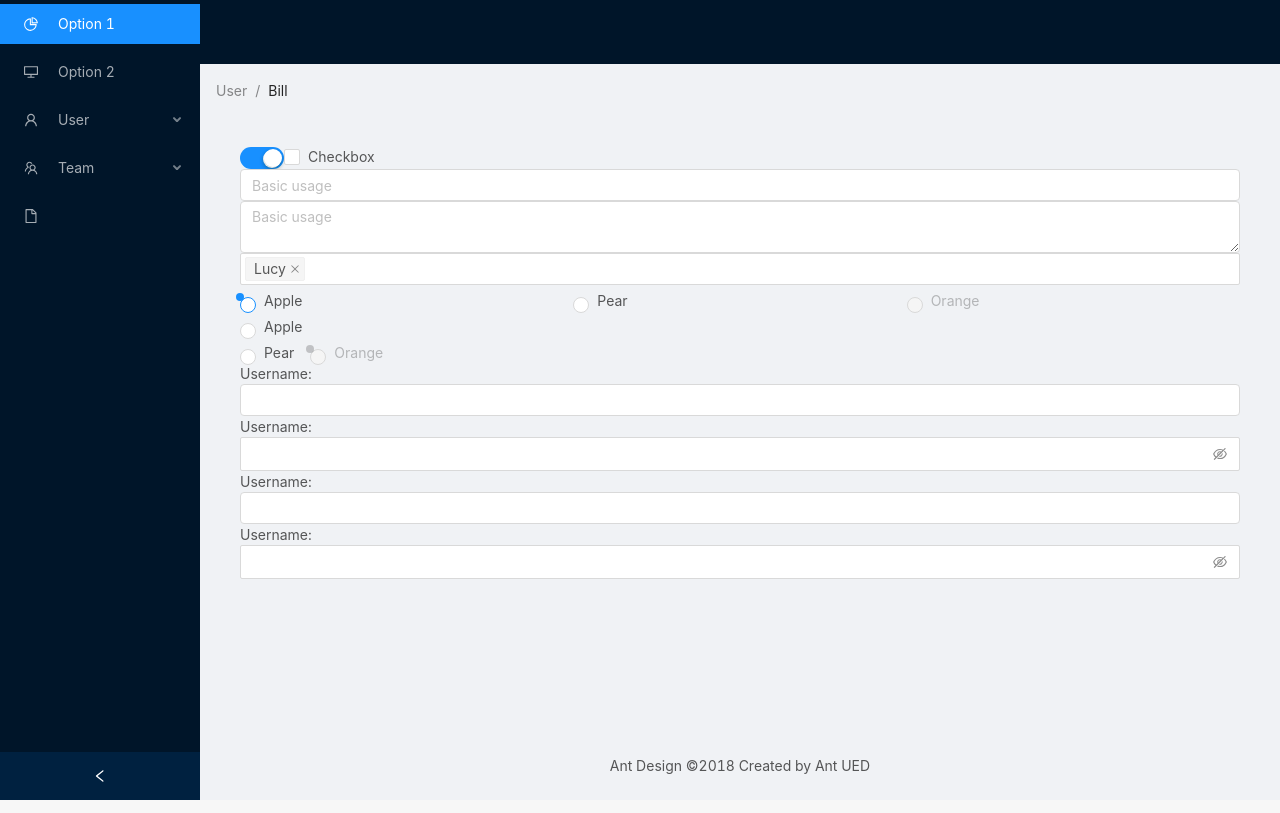
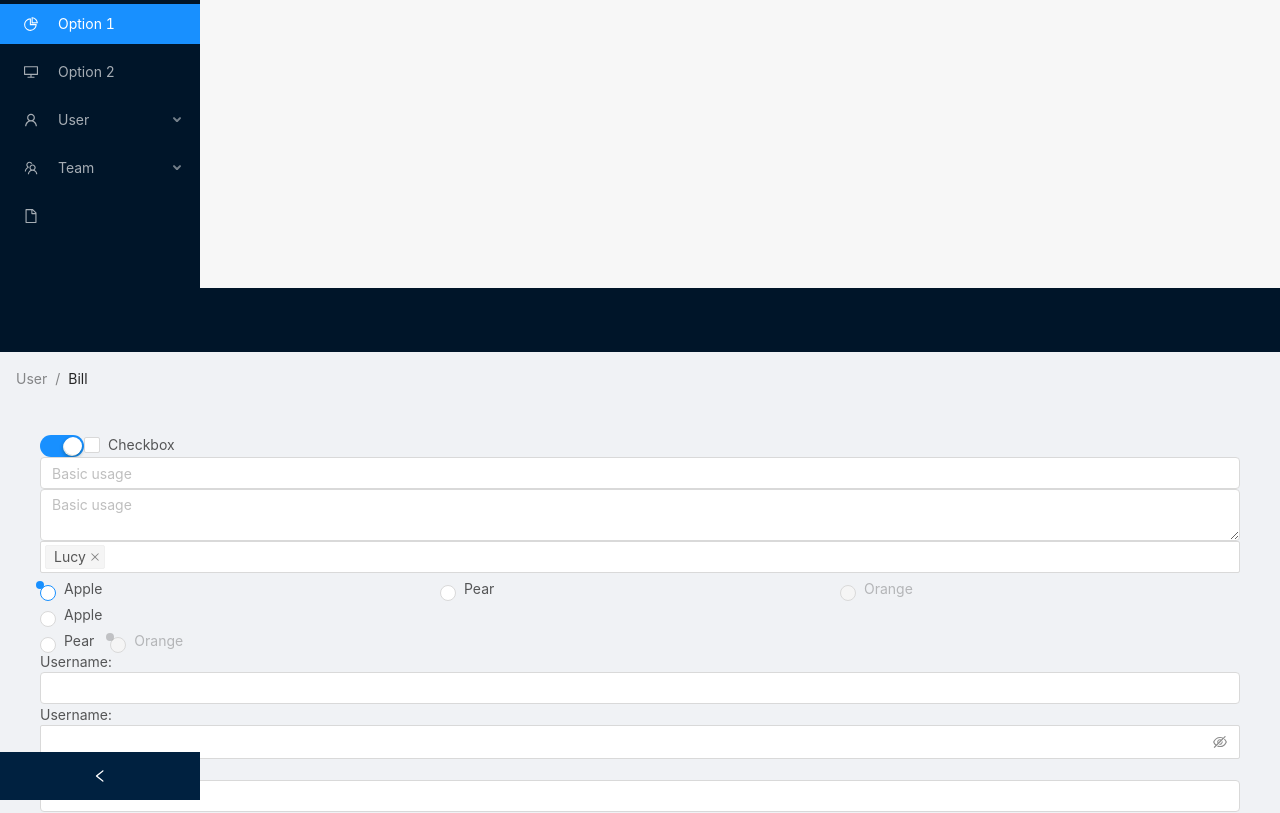
Before and after one commit to lpleiku/nextjs-ant, a Next.js app: page / in a window 1280 px wide. Shown: the top 813 px of the page. Built offline with nearby package versions, Linux system fonts and the light colour scheme.

Commit message:
Update index.js

```diff
--- a/pages/index.js
+++ b/pages/index.js
@@ -54,7 +54,8 @@ const App = () => {
     setCollapsed(collapsed);
   };
   return (
-    <Layout style={{ minHeight: '100vh' }}>
+      <Row>
+        <Col flex='200px'>
           <Sider collapsible collapsed={collapsed} onCollapse={onCollapse}>
             <div className="logo" />
             <Menu theme="dark" defaultSelectedKeys={['1']} mode="inline">
@@ -76,6 +77,8 @@ const App = () => {
               <Menu.Item key="9" icon={<FileOutlined />} />
             </Menu>
           </Sider>
+        </Col>
+        <Col flex='auto'>
           <Layout className="site-layout">
             <Header className="site-layout-background" style={{ padding: 0 }} />
             <Content style={{ margin: '0 16px' }}>
@@ -163,7 +166,8 @@ const App = () => {
               Ant Design ©2018 Created by Ant UED
             </Footer>
           </Layout>
-    </Layout>
+        </Col>
+      </Row>
   );
 };
 
```
Lines whose indentation alone changed are shown as unchanged.
